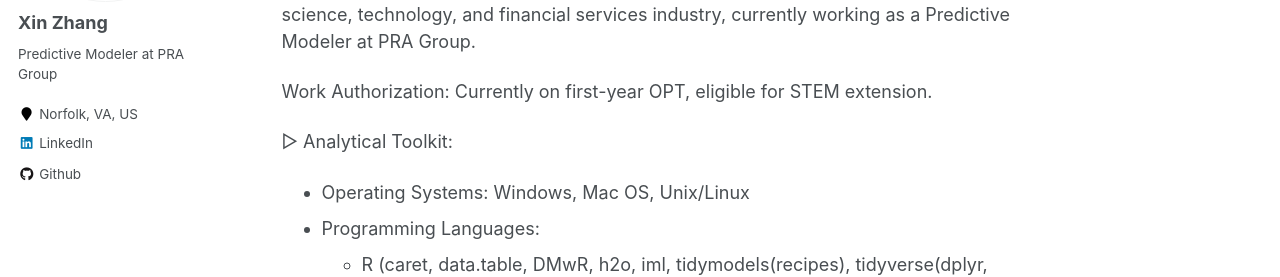
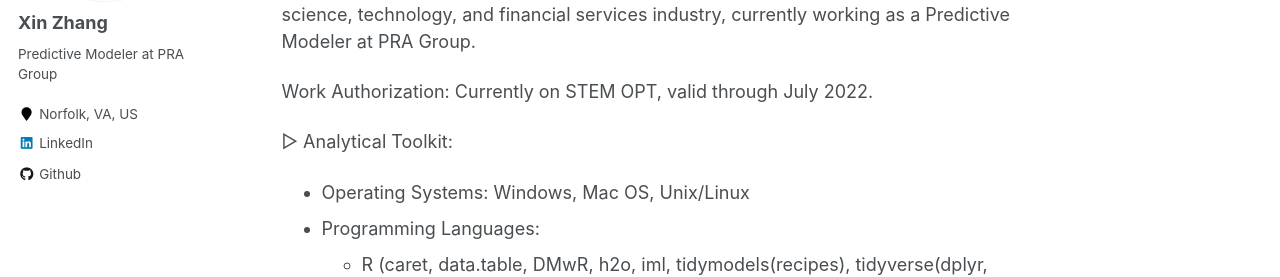
Before and after one commit to SnowingSita/SnowingSita.github.io, a Jekyll site: the page built from _pages/about.md, in a window 1280 px wide and 900 px high. Shown: the part 291-568 px from the top of the window. Built offline with Jekyll 4.4.1, drawn with Linux system fonts in a browser that asks for light colours.

Commit message:
Update about.md

```diff
--- a/_pages/about.md
+++ b/_pages/about.md
@@ -13,7 +13,7 @@ Here is my [resume](./files/XinZhang_Resume.200408.pdf){:target="_blank"}. (upda
 Aspiring data science professional working towards her career goal as a full stack data scientist.
 M.S. in Computer Science (with a specialization in Operations Research) and B.A. in Sociology (with a minor in Mathematics) with a passion for the field of data science, technology, and financial services industry, currently working as a Predictive Modeler at PRA Group.
 
-Work Authorization: Currently on first-year OPT, eligible for STEM extension.
+Work Authorization: Currently on STEM OPT, valid through July 2022.
 
 ▷ Analytical Toolkit:
 - Operating Systems: Windows, Mac OS, Unix/Linux
```
